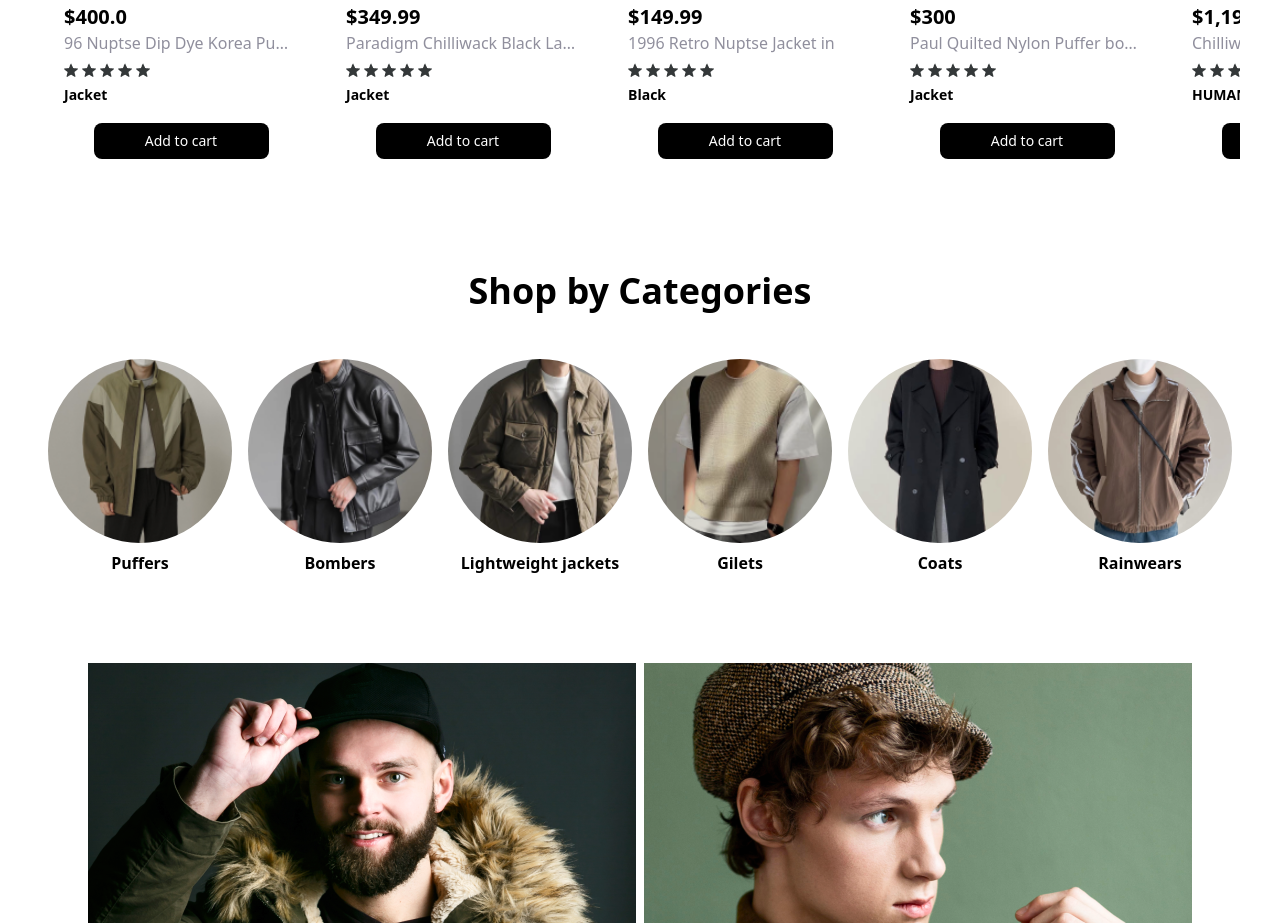
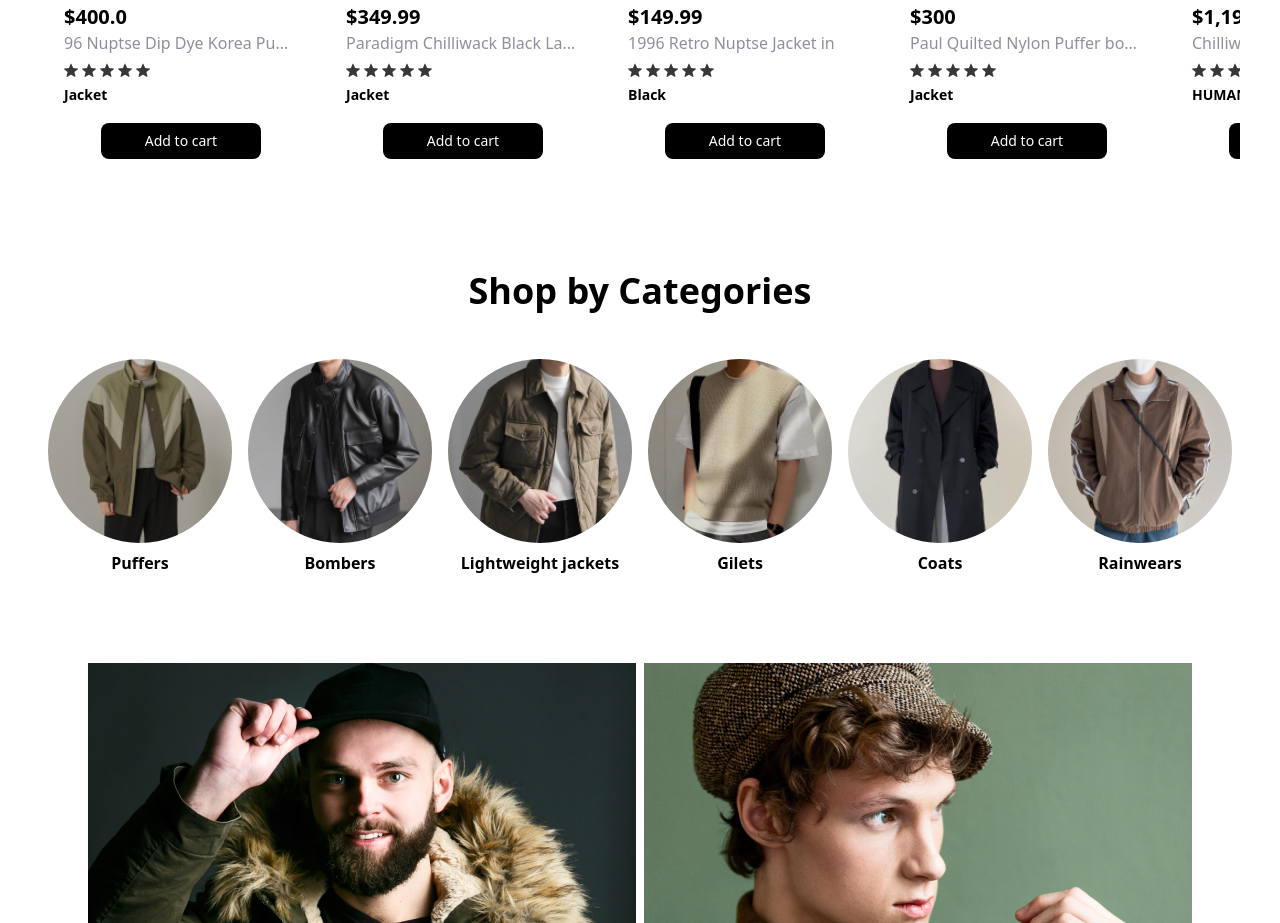
Before and after one commit to Ediana-Ekanem/road-map-app, a React (Vite) app: page / in a window 1280 px wide. Shown: the part 1420-2343 px from the top of the page. Built offline with nearby package versions, Linux system fonts and the light colour scheme.

Commit message:
added reuseable button

```diff
--- a/src/components/ProductCard.jsx
+++ b/src/components/ProductCard.jsx
@@ -1,4 +1,5 @@
 import React from "react";
+import Button from "./shared/button";
 
 export const ProductCard = ({ image, title, type, amount }) => {
   return (
@@ -26,9 +27,14 @@ export const ProductCard = ({ image, title, type, amount }) => {
             <img src="/icons/Star Fill.png" alt="star icon" />
           </div>
           <p className="font-semibold text-sm">{type}</p>
-          <button className="bg-black text-sm text-white px-6 py-2 mt-2 rounded-lg w-[70%] absolute bottom-4 left-0 right-0 mx-auto">
+          <Button
+            width={"md"}
+            color="black"
+            isRounded="md"
+            className="mt-2 absolute bottom-4 left-0 right-0 mx-auto"
+          >
             Add to cart
-          </button>
+          </Button>
         </div>
       </div>
     </div>
--- /dev/null
+++ b/src/components/shared/button.jsx
@@ -0,0 +1,33 @@
+import React from "react";
+
+const Button = ({ className, color, width, isRounded, children, ...rest }) => {
+  return (
+    <button
+      className={`text-sm px-6 py-2 ${
+        color === "black"
+          ? "bg-black text-white"
+          : color === "gray"
+          ? "bg-slate-200 text-black"
+          : "border border-black text-black"
+      } ${
+        isRounded === "md"
+          ? "rounded-lg"
+          : isRounded === "full"
+          ? "rounded-full"
+          : ""
+      } ${
+        width === "sm"
+          ? "w-28"
+          : width === "md"
+          ? "w-40"
+          : width === "full"
+          ? "w-full"
+          : ""
+      } ${className}`}
+    >
+      {children}
+    </button>
+  );
+};
+
+export default Button;
```
